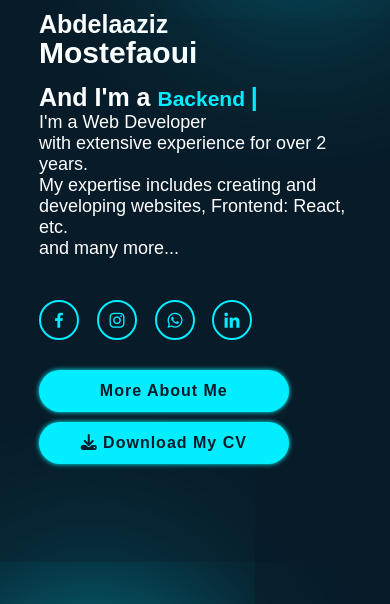
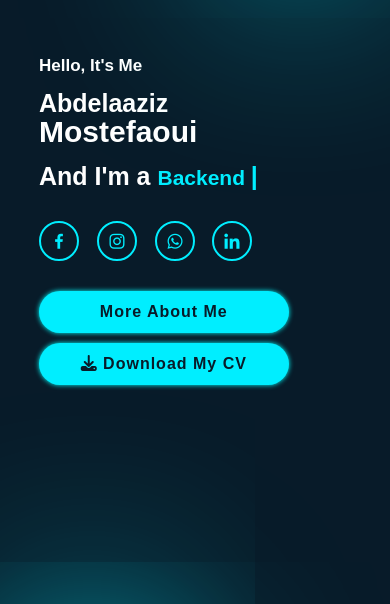
Before and after one commit to azizmostefaoui/protfolio, a plain HTML site: page portfolio-front-end/index.html in a window 390 px wide. Shown: the part 237-841 px from the top of the page. Drawn offline with nearby package versions, Linux system fonts and the light colour scheme; grey boxes are pictures that could not be loaded.

```diff
--- a/portfolio-front-end/index.html
+++ b/portfolio-front-end/index.html
@@ -98,7 +98,7 @@
         </div>
         <h3 class="h7777">And I'm a <span class="text"></span></h3>
 
-        <p>
+        <p id="ppp">
           I'm a Web Developer<span class="mobile-br"><br /></span> with
           extensive experience for over 2 years.<br />
           My expertise includes creating and<span class="mobile-br"><br /></span>
--- a/portfolio-front-end/style.css
+++ b/portfolio-front-end/style.css
@@ -191,6 +191,7 @@
   .for-mobile {
     display: flex;
   }
+  #ppp {display: none;}
 }
 .home img:hover {
   box-shadow: 0 0 5px cyan, 0 0 25px cyan, 0 0 50px cyan, 0 0 100px cyan,
```
